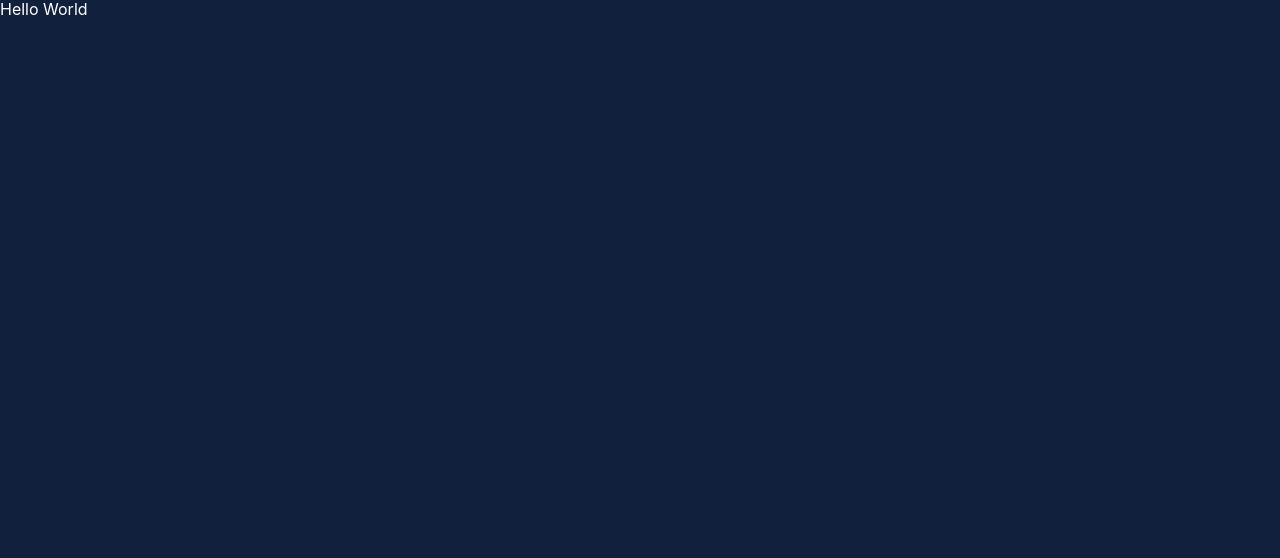
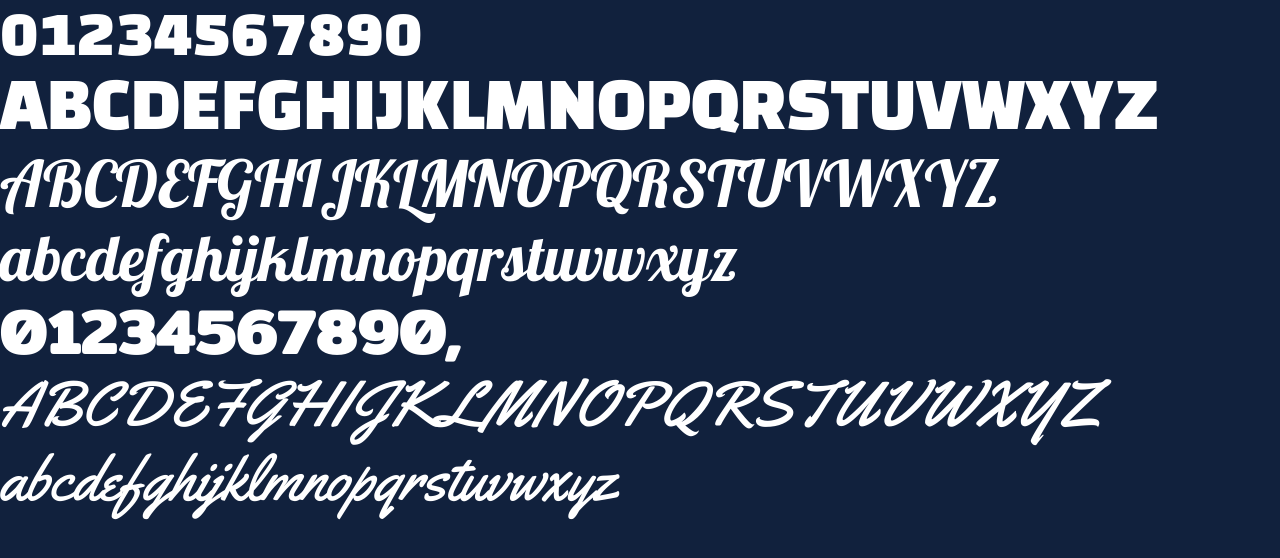
Before and after one commit to devouple/new-year-countdown, a React (Create React App) app: page / in a window 1280 px wide. Shown: the top 558 px of the page. Built offline with nearby package versions, Linux system fonts and the light colour scheme.

Commit message:
[feature] create Typography component

```diff
--- a/src/App.tsx
+++ b/src/App.tsx
@@ -1,7 +1,25 @@
-import React from 'react'
+import { Typography } from './components/Typography'
 
 function App() {
-	return <div>Hello World</div>
+	return (
+		<div>
+			<Typography font="BlackHanSans" size="64px">
+				01234567890 ABCDEFGHIJKLMNOPQRSTUVWXYZ
+			</Typography>
+			<br />
+			<Typography font="Lobster" size="64px">
+				ABCDEFGHIJKLMNOPQRSTUVWXYZ abcdefghijklmnopqrstuvwxyz
+			</Typography>
+			<br />
+			<Typography font="Mitr" size="64px">
+				01234567890,
+			</Typography>
+			<br />
+			<Typography font="Yellowtail" size="64px">
+				ABCDEFGHIJKLMNOPQRSTUVWXYZ abcdefghijklmnopqrstuvwxyz
+			</Typography>
+		</div>
+	)
 }
 
 export default App
--- /dev/null
+++ b/src/components/Typography.tsx
@@ -0,0 +1,45 @@
+import { FC } from 'react'
+import styled from 'styled-components'
+
+interface TypographyProps {
+	font: 'Mitr' | 'Lobster' | 'Yellowtail' | 'BlackHanSans'
+	weight?: 'bold' | 'regular'
+	size?: string
+	color?: string
+	className?: string
+}
+
+export const Typography: FC<TypographyProps> = ({
+	children,
+	font,
+	weight,
+	size,
+	color,
+	className,
+}) => {
+	return (
+		<Text
+			font={font}
+			weight={weight}
+			className={className}
+			size={size}
+			color={color}
+		>
+			{children}
+		</Text>
+	)
+}
+
+const Text = styled.span<{
+	font: string
+	weight?: string
+	size?: string
+	color?: string
+}>`
+	font-family: ${(props) => props.font}, -apple-system, BlinkMacSystemFont,
+		'Segoe UI', 'Roboto', 'Oxygen', 'Ubuntu', 'Cantarell', 'Fira Sans',
+		'Droid Sans', 'Helvetica Neue', sans-serif;
+	font-weight: ${(props) => props.weight};
+	font-size: ${(props) => props.size};
+	color: ${(props) => props.color};
+`
```
